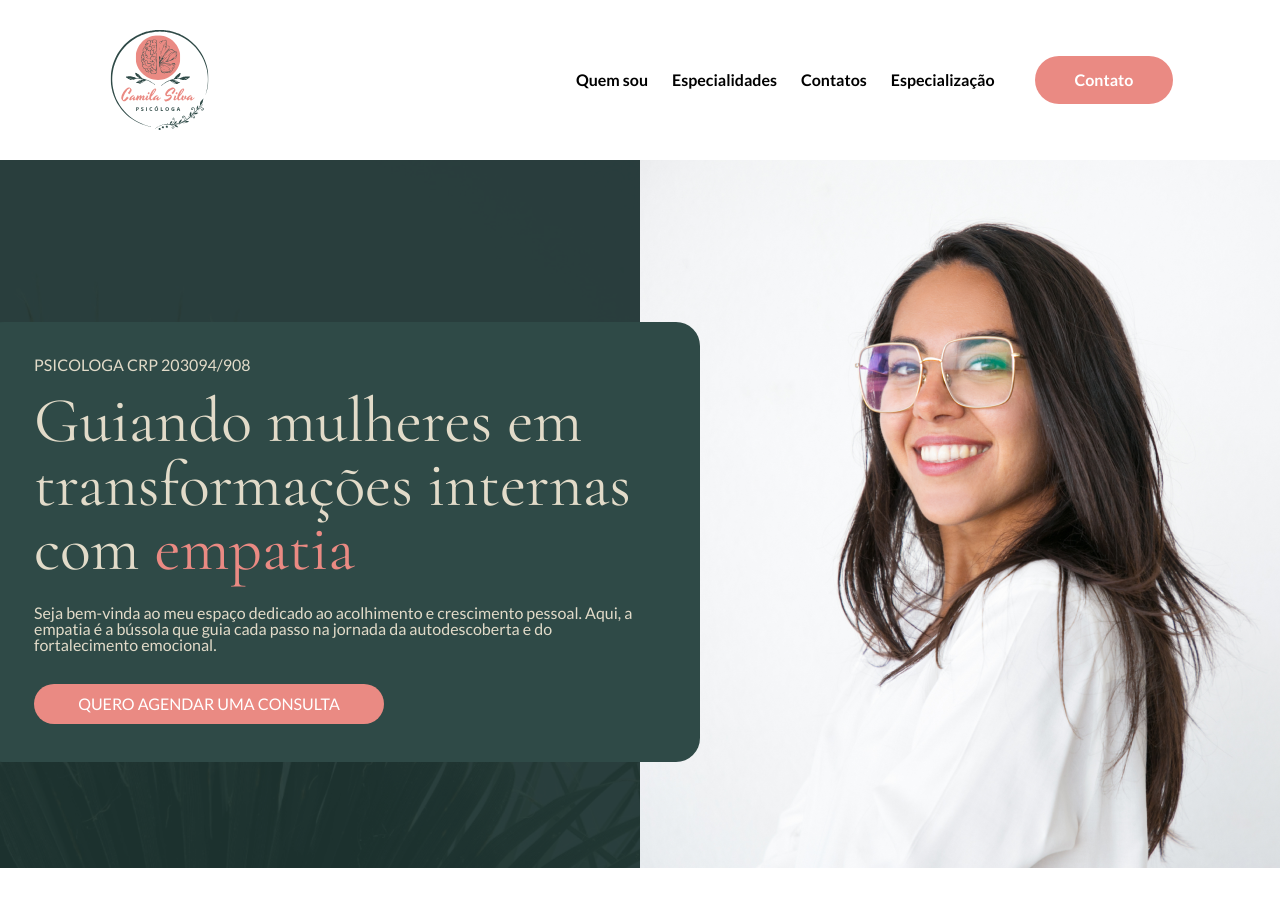
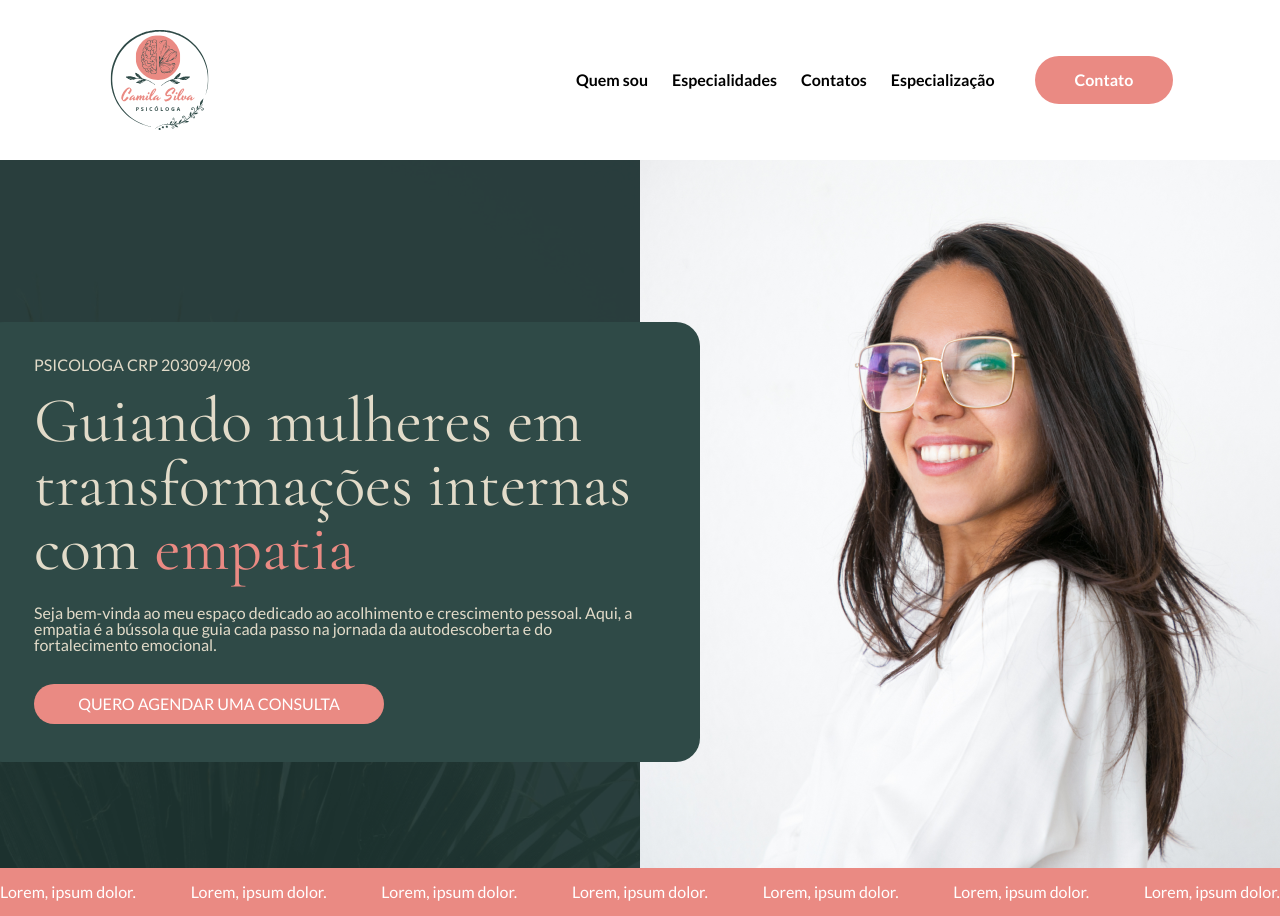
Before and after one commit to pedrojaraujo/psiCamilaSilva, a Next.js app: page / in a window 1280 px wide. Shown: the top 916 px of the page. Before the commit the page ends 868 px from the top, so only its background shows below. Built offline with nearby package versions, Linux system fonts and the light colour scheme.

Commit message:
create title component

```diff
--- a/src/app/page.tsx
+++ b/src/app/page.tsx
@@ -3,6 +3,8 @@ import Banner from "@/components/Banner";
 import Header from "@/components/Header";
 import HeroSection from "@/components/HeroSection";
 import Button from "@/components/Button";
+import Tape from "@/components/Tape";
+import Title from "@/components/Title";
 
 export default function Home() {
   return (
@@ -15,7 +17,6 @@ export default function Home() {
           height={708}
           alt="Logo escrito Camila Silva psicóloga."
         />
-
         <Image
           src="/images/CamilaSilva1.png"
           width={720}
@@ -24,10 +25,10 @@ export default function Home() {
         />
         <Banner className="z-10 absolute mt-[162px] mr-[600px] py-[35px] px-[54px]">
           <p>PSICOLOGA CRP 203094/908</p>
-          <h1 className="font-cormorantGaramond font text-2xl">
+          <Title isMainHeading>
             Guiando mulheres em transformações internas com{" "}
             <span className="text-default-pink">empatia</span>
-          </h1>
+          </Title>
           <p className="mt-2">
             Seja bem-vinda ao meu espaço dedicado ao acolhimento e crescimento
             pessoal. Aqui, a empatia é a bússola que guia cada passo na jornada
@@ -38,6 +39,7 @@ export default function Home() {
           </Button>
         </Banner>
       </HeroSection>
+      <Tape />
     </main>
   );
 }
--- /dev/null
+++ b/src/components/Tape/index.tsx
@@ -0,0 +1,15 @@
+const Tape = () => {
+  return (
+    <div className="bg-default-pink text-white h-12 flex justify-between items-center">
+      <p>Lorem, ipsum dolor.</p>
+      <p>Lorem, ipsum dolor.</p>
+      <p>Lorem, ipsum dolor.</p>
+      <p>Lorem, ipsum dolor.</p>
+      <p>Lorem, ipsum dolor.</p>
+      <p>Lorem, ipsum dolor.</p>
+      <p>Lorem, ipsum dolor.</p>
+    </div>
+  );
+};
+
+export default Tape;
--- /dev/null
+++ b/src/components/Title/index.tsx
@@ -0,0 +1,11 @@
+const Title = ({ children, className, isMainHeading }: Props) => {
+    const Tag = isMainHeading ? 'h1' : 'h2';
+
+    return (
+      <Tag className={`${className} font-cormorantGaramond font text-2xl`}>
+        {children}
+      </Tag>
+    );
+  };
+
+export default Title;
--- a/src/types/types.ts
+++ b/src/types/types.ts
@@ -1,4 +1,5 @@
 interface Props {
   children?: React.ReactNode;
   className?: string;
+  isMainHeading?: boolean;
 }
```
